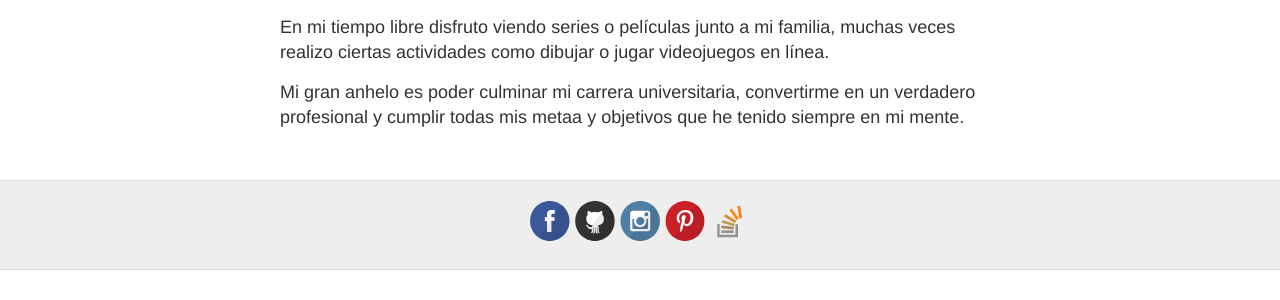
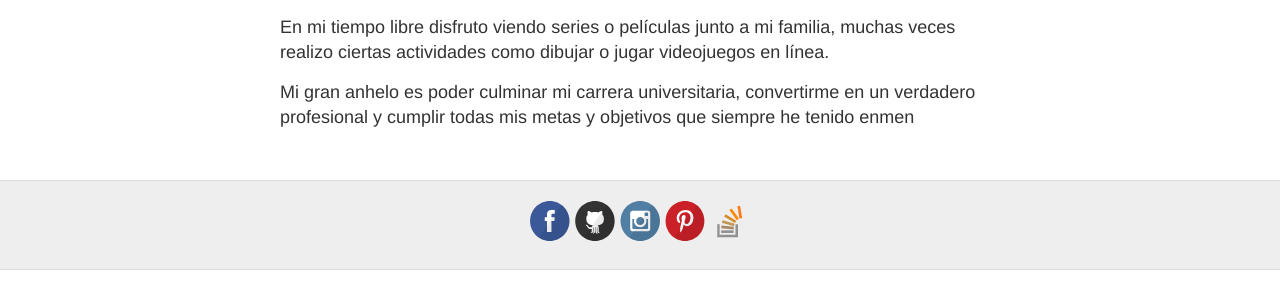
Before and after one commit to andrescharro22/Carlos-F007.github.io, a Jekyll site: the page built from biografía.md, in a window 1280 px wide. Shown: the part 469-769 px from the top of the page. Built offline with Jekyll 4.4.1, drawn with Linux system fonts in a browser that asks for light colours.

Commit message:
Update biografía.md

```diff
--- a/biografía.md
+++ b/biografía.md
@@ -12,4 +12,4 @@ Desde que era niño, me ha apasionado la Astronomía, soy un gran admirador sobr
 
 En mi tiempo libre disfruto viendo series o películas junto a mi familia, muchas veces realizo ciertas actividades como dibujar o jugar videojuegos en línea.
 
-Mi gran anhelo es poder culminar mi carrera universitaria, convertirme en un verdadero profesional y cumplir todas mis metaa y objetivos que he tenido siempre en mi mente.
+Mi gran anhelo es poder culminar mi carrera universitaria, convertirme en un verdadero profesional y cumplir todas mis metas y objetivos que siempre he tenido enmen
```
